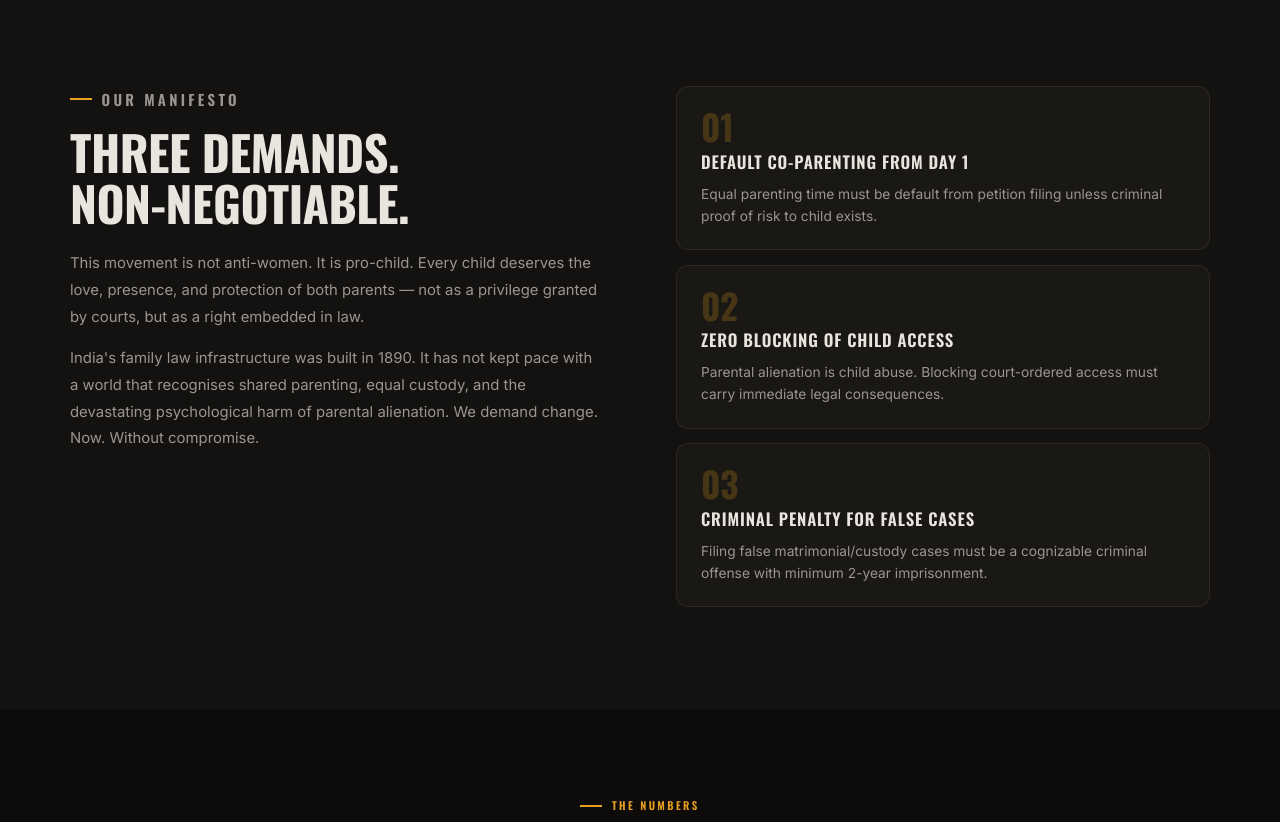
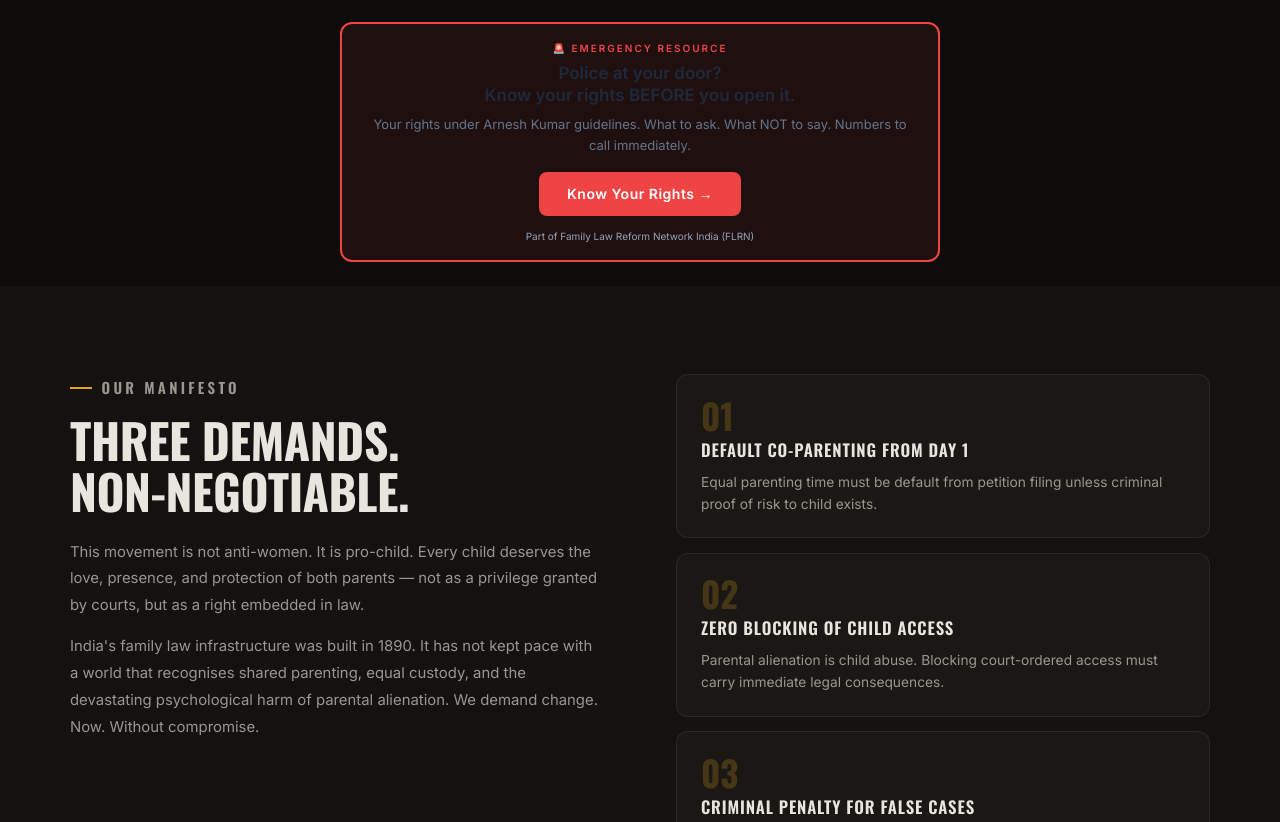
Before and after one commit to rishabhrastogi-bit/fathers-rights-india, a plain HTML site: page index.html in a window 1280 px wide. Shown: the part 1070-1892 px from the top of the page. Drawn offline with nearby package versions, Linux system fonts and the light colour scheme.

Commit message:
Added FLRN police rights emergency link

```diff
--- a/index.html
+++ b/index.html
@@ -407,6 +407,68 @@
     </div>
   </div>
 </section>
+
+<!-- EMERGENCY RESOURCE CARD -->
+<div style="
+  background:rgba(239,68,68,0.08);
+  border:2px solid #EF4444;
+  border-radius:12px;
+  padding:16px 20px;
+  margin:24px auto;
+  max-width:600px;
+  text-align:center;
+  font-family:Inter,sans-serif;
+">
+  <p style="
+    font-size:10px;
+    color:#EF4444;
+    letter-spacing:2px;
+    text-transform:uppercase;
+    margin:0 0 6px 0;
+    font-weight:700;
+  ">🚨 EMERGENCY RESOURCE</p>
+
+  <p style="
+    font-size:17px;
+    font-weight:700;
+    color:#1e293b;
+    margin:0 0 8px 0;
+    line-height:1.3;
+  ">Police at your door?<br>
+  Know your rights BEFORE you open it.</p>
+
+  <p style="
+    font-size:13px;
+    color:#64748b;
+    margin:0 0 16px 0;
+    line-height:1.6;
+  ">Your rights under Arnesh Kumar guidelines.
+  What to ask. What NOT to say.
+  Numbers to call immediately.</p>
+
+  <a href="https://familylawreformindia.netlify.app/#police-alert-h"
+     target="_blank"
+     rel="noopener noreferrer"
+     style="
+       display:inline-block;
+       background:#EF4444;
+       color:white;
+       padding:11px 28px;
+       border-radius:8px;
+       font-size:14px;
+       font-weight:700;
+       text-decoration:none;
+       letter-spacing:0.5px;
+     ">
+    Know Your Rights →
+  </a>
+
+  <p style="
+    font-size:10px;
+    color:#94a3b8;
+    margin:12px 0 0 0;
+  ">Part of Family Law Reform Network India (FLRN)</p>
+</div>
 
 <!-- MANIFESTO -->
 <section id="manifesto" aria-labelledby="mf-h">
```
